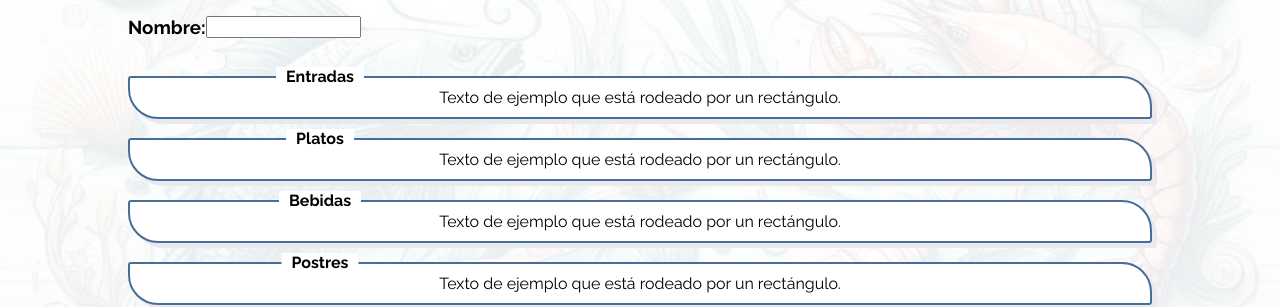
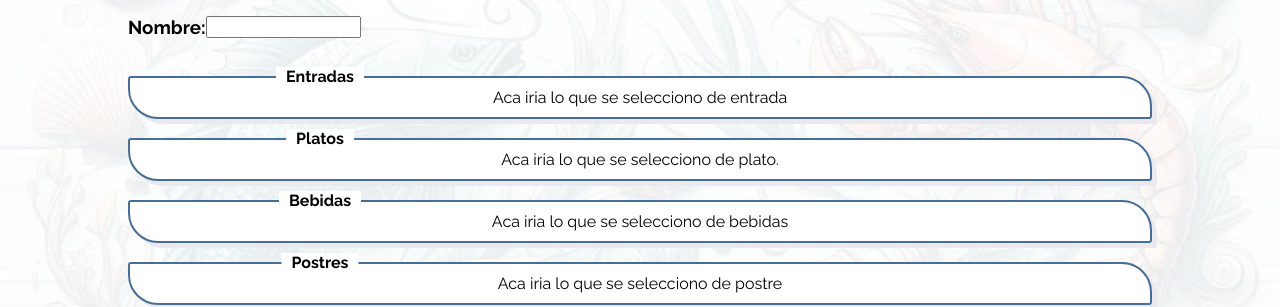
Before and after one commit to Tebi1999/Proyecto16, a plain HTML site: page pedido.html in a window 1280 px wide. Shown: the part 497-804 px from the top of the page. Drawn offline with Linux system fonts and the light colour scheme.

Commit message:
MOdificacion pedidos

```diff
--- a/pedido.html
+++ b/pedido.html
@@ -42,28 +42,28 @@
              <div class="contenedor">
                 <div class="etiqueta">Entradas</div>
                      <div class="borde">
-                         <p>Texto de ejemplo que está rodeado por un rectángulo.</p>
+                         <p>Aca iria lo que se selecciono de entrada</p>
                      </div>
              </div>
          <br>
              <div class="contenedor">
               <div class="etiqueta">Platos</div>
                      <div class="borde">
-                         <p>Texto de ejemplo que está rodeado por un rectángulo.</p>
+                         <p>Aca iria lo que se selecciono de plato.</p>
                      </div>
              </div>
          <br>
               <div class="contenedor">
                      <div class="etiqueta">Bebidas</div>
                          <div class="borde">
-                             <p>Texto de ejemplo que está rodeado por un rectángulo.</p>
+                             <p>Aca iria lo que se selecciono de bebidas</p>
                          </div>
               </div>
          <br>
              <div class="contenedor">
                      <div class="etiqueta">Postres</div>
                          <div class="borde">
-                              <p>Texto de ejemplo que está rodeado por un rectángulo.</p>
+                              <p>Aca iria lo que se selecciono de postre</p>
                          </div>
              </div>
         <br><br>
```
